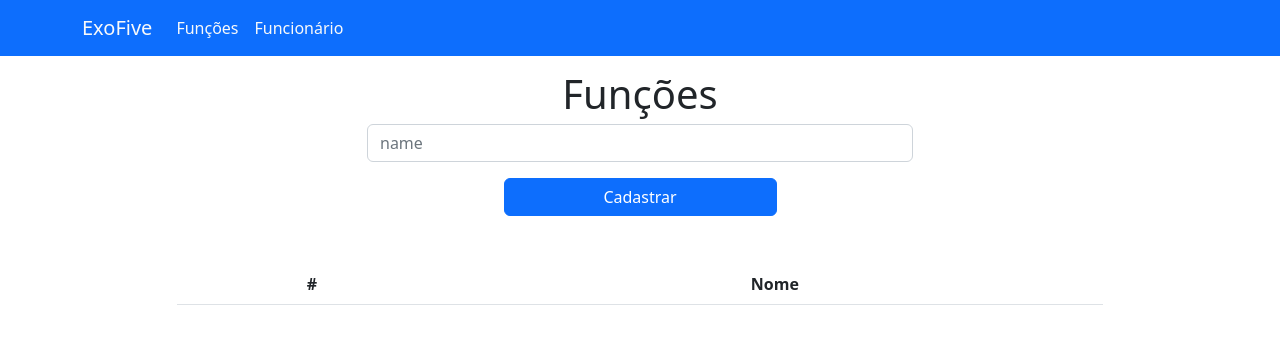
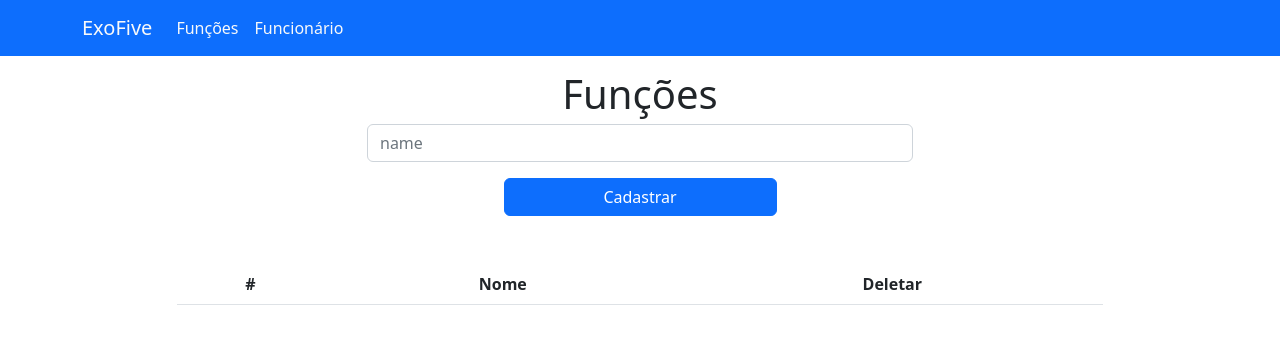
Before and after one commit to alisson-ap/ApiTest, a plain HTML site: page Frontend/Index.html in a window 1280 px wide. Drawn offline with Linux system fonts and the light colour scheme; no server answers.

Commit message:
Colum delete

```diff
--- a/Frontend/Index.html
+++ b/Frontend/Index.html
@@ -52,6 +52,7 @@
                         <tr>
                             <th scope="col">#</th>
                             <th scope="col">Nome</th>
+                            <th scope="col">Deletar</th>
                         </tr>
                     </thead>
                     <tbody id="dataBody">
```
